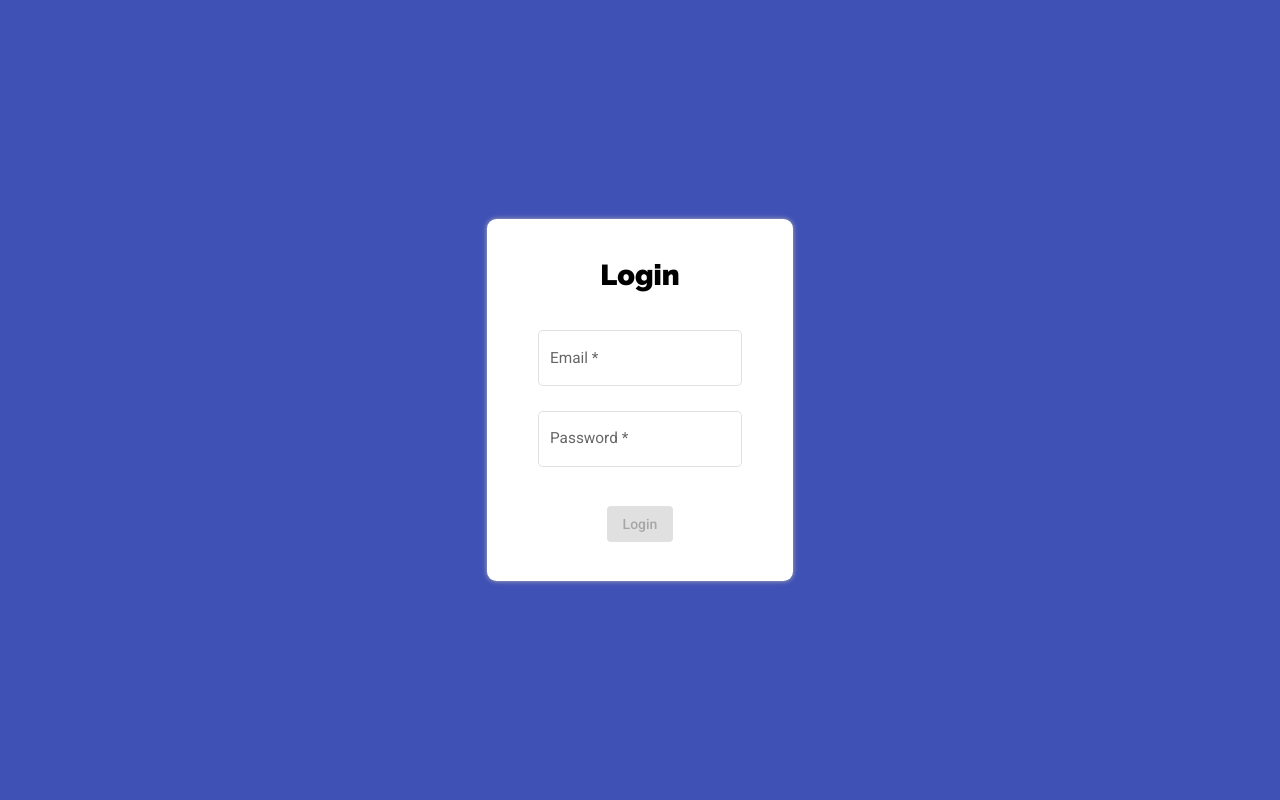
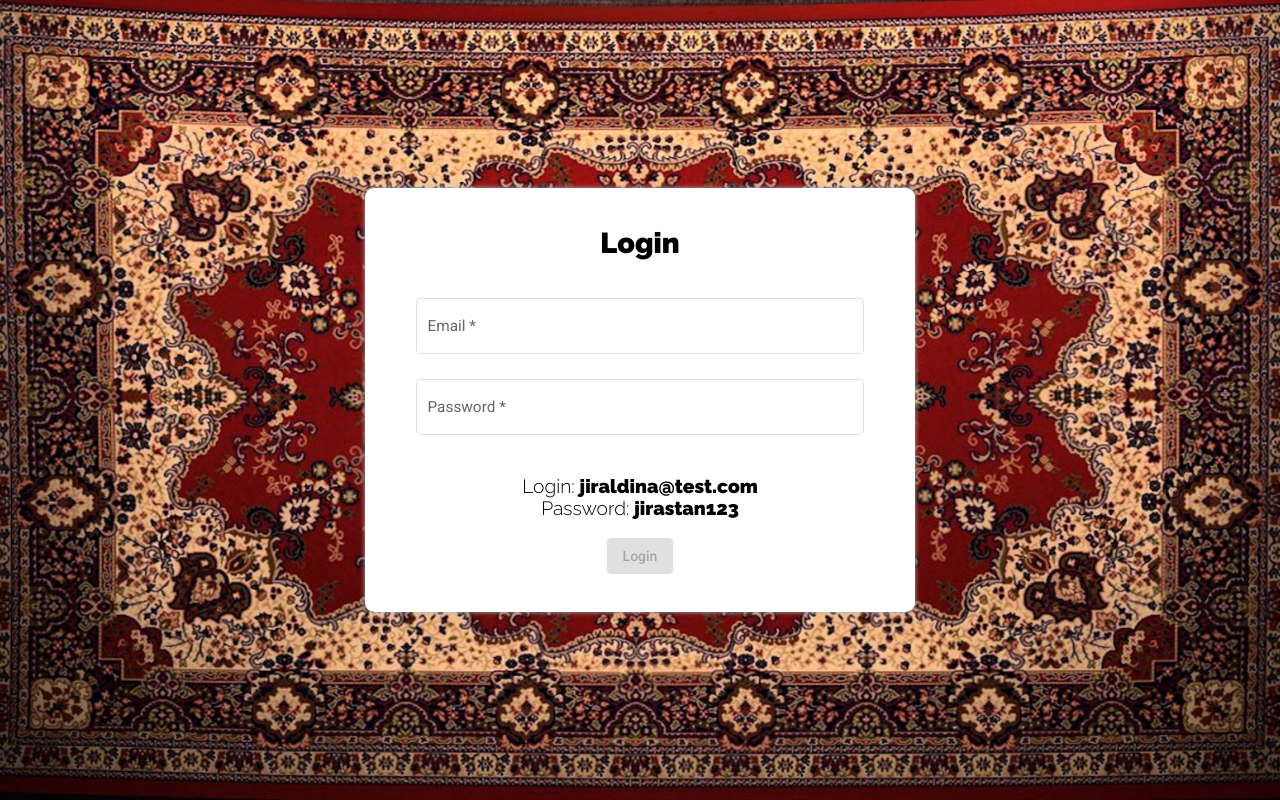
Before and after one commit to StellarCrow/jira-client, an Angular app: page /login in a window 1280 px wide. Built offline with nearby package versions, Linux system fonts and the light colour scheme.

Commit message:
add test account

```diff
--- a/src/app/modules/auth/components/form-login/form-login.component.html
+++ b/src/app/modules/auth/components/form-login/form-login.component.html
@@ -1,7 +1,7 @@
 <div class="heading">
   <h2 class="title">Login</h2>
 </div>
-<form [formGroup]="formLogin" class="form" (submit)="onSubmit()" >
+<form [formGroup]="formLogin" class="form" (submit)="onSubmit()">
   <mat-form-field class="form__form-field" appearance="outline">
     <mat-label>Email</mat-label>
     <input matInput type="email" class="form__input" formControlName="email" placeholder="jiraldina@jirka.com">
@@ -14,6 +14,10 @@
   <div class="form__error">
     {{errorMessage}}
   </div>
+  <div class="form__test">
+    Login: <b>jiraldina@test.com</b> <br/>
+    Password: <b>jirastan123</b>
+  </div>
   <button
     class="form__button button"
     mat-raised-button
--- a/src/app/modules/auth/components/form-login/form-login.component.scss
+++ b/src/app/modules/auth/components/form-login/form-login.component.scss
@@ -12,6 +12,7 @@
     font-size: 0.8em;
   }
 
+  &__test,
   &__error {
     text-align: center;
     margin-bottom: 1em;
--- a/src/app/modules/auth/components/pages/home/home.component.scss
+++ b/src/app/modules/auth/components/pages/home/home.component.scss
@@ -3,11 +3,12 @@
 .home {
   display: flex;
   min-height: 100vh;
-  background: $primary-color;
+  background: url(/assets/images/pattern.jpg) no-repeat center top / cover;
 
   &__content {
     margin: auto;
     max-width: 60%;
+    min-width: 35%;
     padding: 3% 4%;
     box-shadow: 0 0 5px $gray;
     background: $text-color--light;
```
Also changed, not shown: src/assets/images/pattern.jpg (added).
